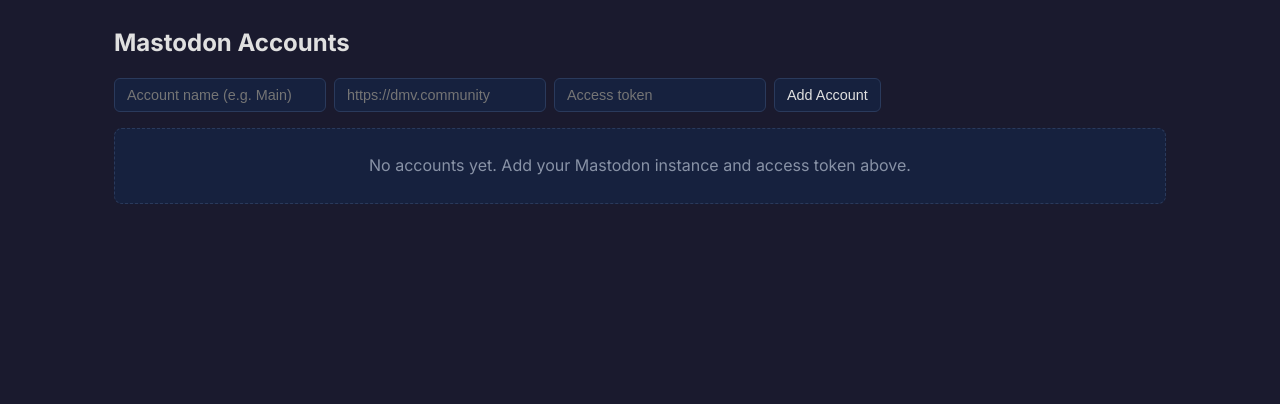
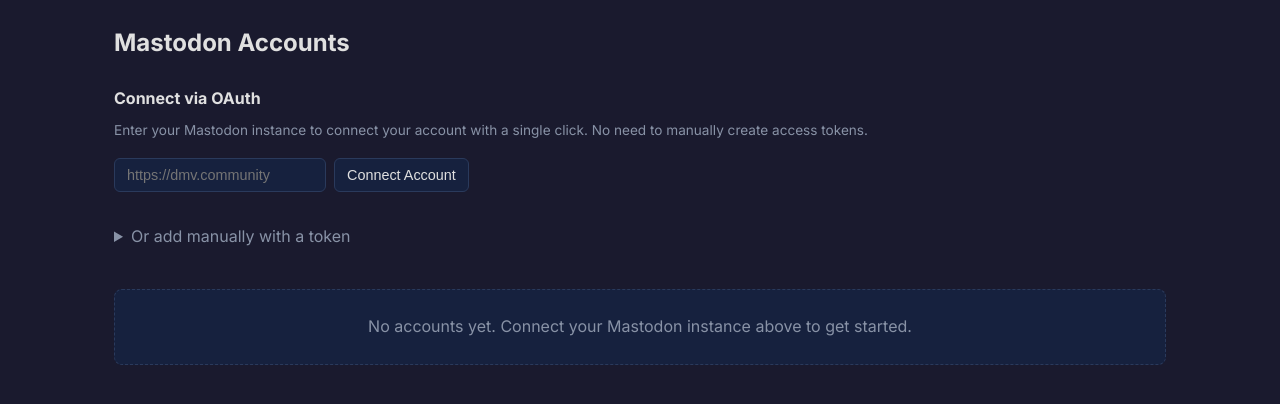
Before and after one commit to abhin4v/feedecho, a FastAPI app: page /accounts in a window 1280 px wide. Shown: the part 61-465 px from the top of the page. Run offline with FastAPI, Linux system fonts and the light colour scheme.

Commit message:
feat: add Cloudflare tunnel + Mastodon OAuth
- Cloudflare tunnel: feedecho.snakepit.us → localhost:8453
- systemd user service for tunnel (cloudflared-feedecho.service)
- Mastodon OAuth flow: /oauth/connect → authorize → /oauth/callback
- oauth.py: register app, build authorize URL, exchange code for token
- Database: oauth_apps table for cached client_id/secret per instance
- Accounts UI: OAuth connect form (primary), manual token (collapsed)
- Auto-fetch account name/username after token exchange
- INSERT OR REPLACE on re-auth updates token for existing instance
- Alert CSS for success/error messages
- 43 tests still passing

```diff
--- a/app.py
+++ b/app.py
@@ -17,9 +17,10 @@
 
 from database import get_db, init_db
 from feed_parser import fetch_feed
-from mastodon import test_connection, post_status
+from mastodon import test_connection, post_status, verify_credentials
 from template_engine import render_template, available_variables
 from scheduler import start_scheduler, stop_scheduler, check_feed
+from oauth import get_authorize_url, exchange_code, parse_state
 
 logging.basicConfig(level=logging.INFO, format="%(asctime)s %(name)s %(levelname)s: %(message)s")
 logger = logging.getLogger("feedecho")
@@ -340,6 +341,80 @@
         return {"success": False, "error": str(e)}
 
 
+# ── API: OAuth ───────────────────────────────────────────────────────────────
+
+@app.get("/oauth/connect")
+async def oauth_connect(request: Request, instance: str = ""):
+    """Redirect to Mastodon OAuth authorize page."""
+    if not instance:
+        raise HTTPException(status_code=400, detail="Instance URL is required")
+    instance = validate_url(instance)
+    try:
+        auth_url = get_authorize_url(instance, "")
+        return RedirectResponse(url=auth_url)
+    except Exception as e:
+        logger.error(f"OAuth connect failed for {instance}: {e}")
+        return render("accounts.html", request,
+                      accounts=_get_accounts(),
+                      error=f"Failed to connect to {instance}: {e}")
+
+
+@app.get("/oauth/callback")
+async def oauth_callback(request: Request, code: str = "", state: str = "", error: str = ""):
+    """Handle the OAuth callback from Mastodon."""
+    if error:
+        return render("accounts.html", request,
+                      accounts=_get_accounts(),
+                      error=f"Authorization denied: {error}")
+
+    if not code or not state:
+        raise HTTPException(status_code=400, detail="Missing code or state parameter")
+
+    try:
+        _, instance = parse_state(state)
+    except ValueError:
+        raise HTTPException(status_code=400, detail="Invalid state parameter")
+
+    try:
+        token_data = exchange_code(instance, code)
+    except Exception as e:
+        logger.error(f"OAuth token exchange failed: {e}")
+        return render("accounts.html", request,
+                      accounts=_get_accounts(),
+                      error=f"Token exchange failed: {e}")
+
+    access_token = token_data.get("access_token")
+    if not access_token:
+        return render("accounts.html", request,
+                      accounts=_get_accounts(),
+                      error="No access token in response")
+
+    # Verify credentials to get the account name
+    try:
+        creds = verify_credentials(instance, access_token)
+        name = creds.get("display_name") or creds.get("username", "Unknown")
+        username = creds.get("username", "unknown")
+    except Exception:
+        name = "Unknown"
+        username = "unknown"
+
+    with get_db() as db:
+        # Use INSERT OR REPLACE so re-authenticating an existing instance updates the token
+        db.execute(
+            """INSERT OR REPLACE INTO accounts (name, instance, access_token)
+               VALUES (?, ?, ?)""",
+            (f"{name} ({username})", instance, access_token),
+        )
+
+    return RedirectResponse(url="/accounts?status=connected", status_code=303)
+
+
+def _get_accounts():
+    """Helper to fetch accounts without tokens."""
+    with get_db() as db:
+        return db.execute("SELECT id, name, instance, created_at FROM accounts ORDER BY name").fetchall()
+
+
 # ── Misc ─────────────────────────────────────────────────────────────────────
 
 @app.exception_handler(404)
--- a/database.py
+++ b/database.py
@@ -67,6 +67,15 @@
             )
         """)
         db.execute("""
+            CREATE TABLE IF NOT EXISTS oauth_apps (
+                id INTEGER PRIMARY KEY AUTOINCREMENT,
+                instance TEXT NOT NULL UNIQUE,
+                client_id TEXT NOT NULL,
+                client_secret TEXT NOT NULL,
+                created_at TIMESTAMP DEFAULT CURRENT_TIMESTAMP
+            )
+        """)
+        db.execute("""
             CREATE INDEX IF NOT EXISTS idx_posted_items_echo
             ON posted_items(echo_id, posted_at DESC)
         """)
--- /dev/null
+++ b/oauth.py
@@ -0,0 +1,110 @@
+"""Mastodon OAuth — register app, authorize, exchange code for token.
+
+Flow:
+1. User enters instance URL
+2. We register an OAuth app on that instance → get client_id/secret
+3. Redirect user to instance OAuth authorize page
+4. User authorizes → Mastodon redirects back with ?code=XXX
+5. We exchange code for access token
+6. Store the account with the token
+"""
+
+import httpx
+import secrets
+from database import get_db
+
+# The public URL that Mastodon will redirect back to
+CALLBACK_URL = "https://feedecho.snakepit.us/oauth/callback"
+SCOPES = "read write"
+
+
+def get_or_create_app(instance: str) -> dict:
+    """Register an OAuth app on the instance, or return cached credentials.
+
+    Returns: {client_id, client_secret}
+    """
+    instance = instance.rstrip("/")
+
+    # Check cache first
+    with get_db() as db:
+        row = db.execute(
+            "SELECT client_id, client_secret FROM oauth_apps WHERE instance = ?",
+            (instance,),
+        ).fetchone()
+        if row:
+            return {"client_id": row["client_id"], "client_secret": row["client_secret"]}
+
+    # Register a new app
+    url = f"{instance}/api/v1/apps"
+    data = {
+        "client_name": "FeedEcho",
+        "redirect_uris": CALLBACK_URL,
+        "scopes": SCOPES,
+        "website": "https://feedecho.snakepit.us",
+    }
+    with httpx.Client(timeout=30) as client:
+        resp = client.post(url, data=data)
+        resp.raise_for_status()
+        result = resp.json()
+
+    # Cache it
+    with get_db() as db:
+        db.execute(
+            "INSERT OR REPLACE INTO oauth_apps (instance, client_id, client_secret) VALUES (?, ?, ?)",
+            (instance, result["client_id"], result["client_secret"]),
+        )
+
+    return {"client_id": result["client_id"], "client_secret": result["client_secret"]}
+
+
+def get_authorize_url(instance: str, state: str) -> str:
+    """Build the OAuth authorize URL for the instance.
+
+    The state parameter is used to prevent CSRF — we pass the instance
+    through it so we know which instance to call back to.
+    """
+    instance = instance.rstrip("/")
+    app = get_or_create_app(instance)
+    # state format: random_token:instance
+    state_token = f"{secrets.token_urlsafe(16)}:{instance}"
+    return (
+        f"{instance}/oauth/authorize"
+        f"?client_id={app['client_id']}"
+        f"&redirect_uri={CALLBACK_URL}"
+        f"&response_type=code"
+        f"&scope={SCOPES.replace(' ', '+')}"
+        f"&state={state_token}"
+    )
+
+
+def exchange_code(instance: str, code: str) -> dict:
+    """Exchange the OAuth callback code for an access token.
+
+    Returns: {access_token, scope, account_id (Mastodon account ID)}
+    """
+    instance = instance.rstrip("/")
+    app = get_or_create_app(instance)
+    url = f"{instance}/oauth/token"
+    data = {
+        "client_id": app["client_id"],
+        "client_secret": app["client_secret"],
+        "redirect_uri": CALLBACK_URL,
+        "grant_type": "authorization_code",
+        "code": code,
+        "scope": SCOPES,
+    }
+    with httpx.Client(timeout=30) as client:
+        resp = client.post(url, data=data)
+        resp.raise_for_status()
+        return resp.json()
+
+
+def parse_state(state: str) -> tuple[str, str]:
+    """Parse the state parameter back into (token, instance).
+
+    Returns (token, instance) or raises ValueError.
+    """
+    if ":" not in state:
+        raise ValueError(f"Invalid state parameter: {state}")
+    parts = state.split(":", 1)
+    return parts[0], parts[1]
--- a/static/css/style.css
+++ b/static/css/style.css
@@ -259,3 +259,27 @@
 }
 
 .inline { display: inline; }
+
+/* Alerts */
+.alert {
+    padding: 0.75rem 1rem;
+    border-radius: 6px;
+    margin-bottom: 1rem;
+    font-size: 0.9rem;
+}
+.alert-success { background: rgba(61,139,94,0.15); border: 1px solid rgba(61,139,94,0.4); color: #5dba7e; }
+.alert-error { background: rgba(196,69,69,0.15); border: 1px solid rgba(196,69,69,0.4); color: #e87878; }
+
+/* OAuth section */
+.oauth-section, .manual-section {
+    margin-bottom: 1.5rem;
+}
+.oauth-section h2, .manual-section summary {
+    font-size: 1rem;
+    margin-bottom: 0.5rem;
+}
+.manual-section summary {
+    cursor: pointer;
+    color: var(--text-muted);
+    padding: 0.5rem 0;
+}
--- a/templates/accounts.html
+++ b/templates/accounts.html
@@ -3,20 +3,43 @@
 {% block content %}
 <h1>Mastodon Accounts</h1>
 
-<form method="post" action="/api/accounts" class="inline-form">
-    <input type="text" name="name" placeholder="Account name (e.g. Main)" required>
-    <input type="url" name="instance" placeholder="https://dmv.community" required>
-    <input type="password" name="access_token" placeholder="Access token" required>
-    <button type="submit">Add Account</button>
-</form>
+{% if error %}
+<div class="alert alert-error">{{ error }}</div>
+{% endif %}
+
+{% if request.query_params.get('status') == 'connected' %}
+<div class="alert alert-success">Account connected successfully.</div>
+{% endif %}
+
+<section class="oauth-section">
+    <h2>Connect via OAuth</h2>
+    <p class="hint">Enter your Mastodon instance to connect your account with a single click. No need to manually create access tokens.</p>
+    <form method="get" action="/oauth/connect" class="inline-form">
+        <input type="text" name="instance" placeholder="https://dmv.community" required>
+        <button type="submit">Connect Account</button>
+    </form>
+</section>
+
+<section class="manual-section">
+    <details>
+        <summary>Or add manually with a token</summary>
+        <form method="post" action="/api/accounts" class="inline-form" style="margin-top: 0.75rem;">
+            <input type="text" name="name" placeholder="Account name (e.g. Main)" required>
+            <input type="url" name="instance" placeholder="https://dmv.community" required>
+            <input type="password" name="access_token" placeholder="Access token" required>
+            <button type="submit">Add Account</button>
+        </form>
+    </details>
+</section>
 
 {% if accounts %}
+<h2>Connected Accounts</h2>
 <table class="data-table">
     <thead>
         <tr>
             <th>Name</th>
             <th>Instance</th>
-            <th>Token</th>
+            <th>Added</th>
             <th>Actions</th>
         </tr>
     </thead>
@@ -25,7 +48,7 @@
         <tr>
             <td>{{ account.name }}</td>
             <td>{{ account.instance }}</td>
-            <td><code>{{ '•' * 8 }}</code></td>
+            <td><small>{{ account.created_at }}</small></td>
             <td class="action-cell">
                 <button class="btn-sm" onclick="testAccount({{ account.id }})">Test Connection</button>
                 <form method="post" action="/api/accounts/{{ account.id }}/delete" class="inline">
@@ -37,6 +60,6 @@
     </tbody>
 </table>
 {% else %}
-<p class="empty-state">No accounts yet. Add your Mastodon instance and access token above.</p>
+<p class="empty-state">No accounts yet. Connect your Mastodon instance above to get started.</p>
 {% endif %}
 {% endblock %}
```
